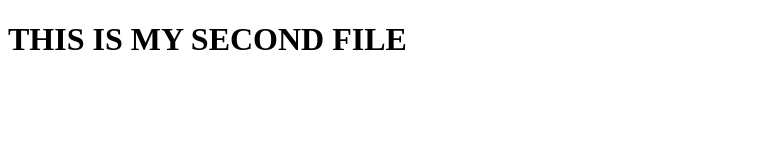
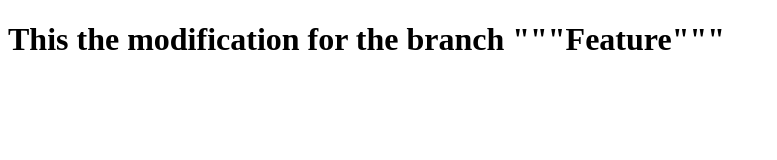
Before and after one commit to Rahulvm0007/date_with_git, a plain HTML site: page second.html in a window 1280 px wide. Shown: the whole page, without its empty margins (0-777 px from the left). Drawn offline with Linux system fonts and the light colour scheme.

Commit message:
Second file edited  commit

```diff
--- a/second.html
+++ b/second.html
@@ -7,6 +7,6 @@
 
 <body>
 
-	<h1>THIS IS MY SECOND FILE </h1>
+	<h1>This the modification for the branch """Feature"""</h1>
 </body>
 </html>
```
